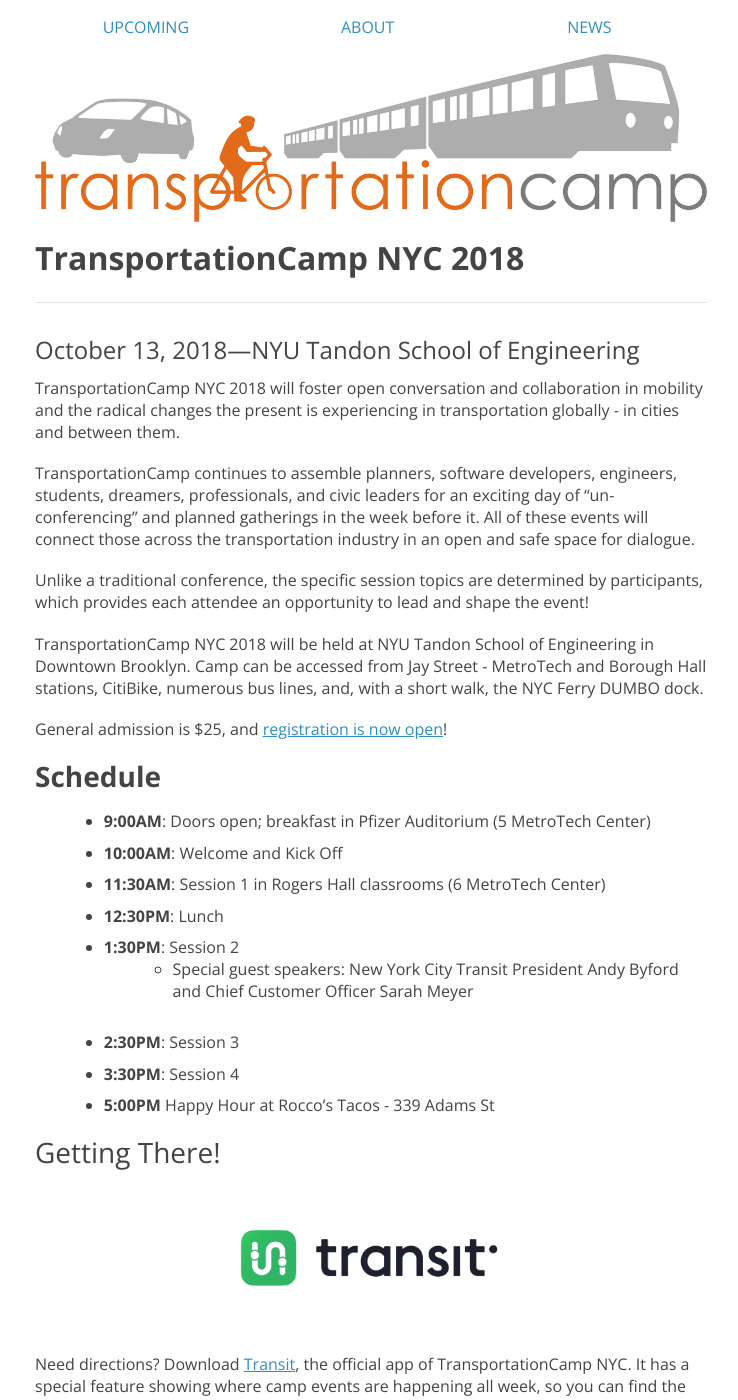
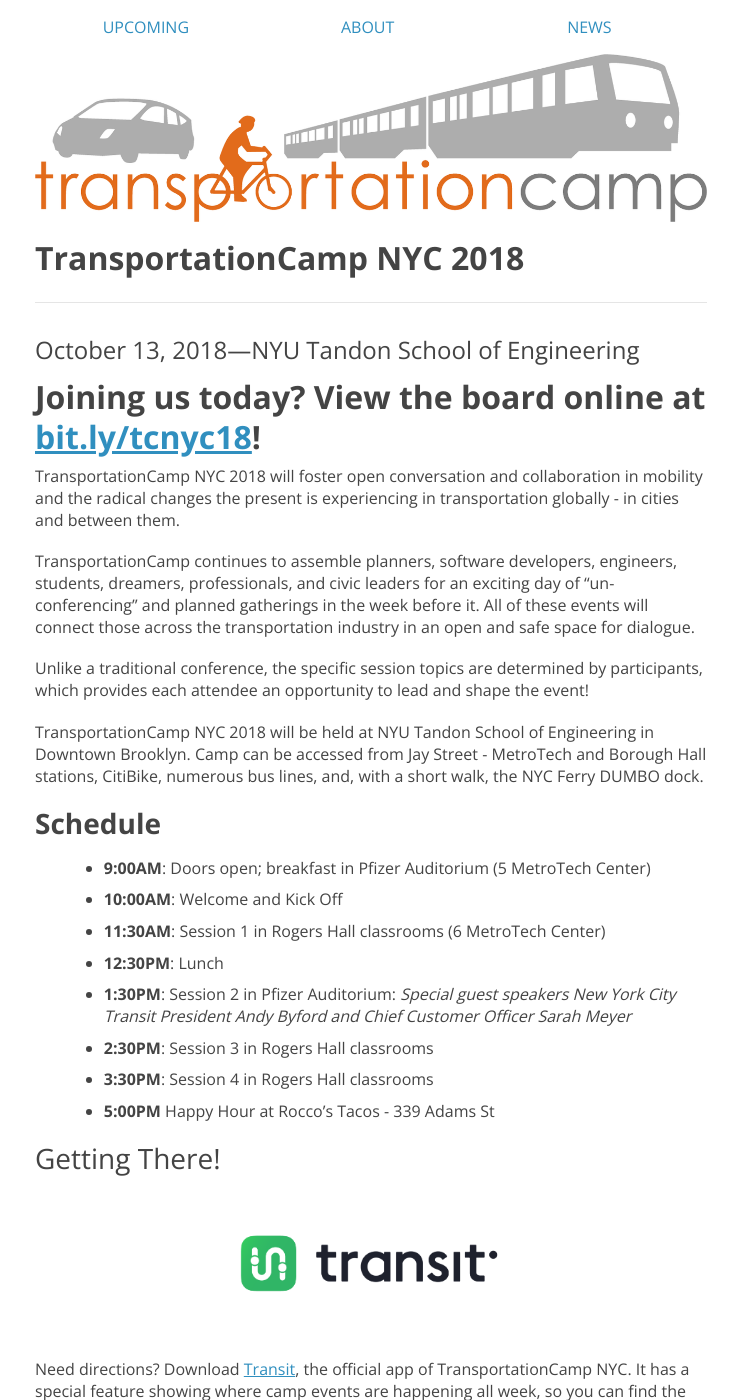
Before and after one commit to transpocamp/transportationcamp.org, a Jekyll site: the page built from events/nyc-2018/index.markdown, in a window 1280 px wide and 1400 px high. Shown: the whole window, without its empty margins (269-1007 px from the left). Built offline with Jekyll 4.4.1, drawn with Linux system fonts in a browser that asks for light colours; nearby versions of some CDN libraries.

Commit message:
NYC day of

```diff
--- a/events/nyc-2018/index.markdown
+++ b/events/nyc-2018/index.markdown
@@ -8,7 +8,7 @@
 ---
 ##### October 13, 2018—NYU Tandon School of Engineering
 
-<!--- ## Joining us today? View the board online at [bit.ly/tcnyc18](https://bit.ly/tcnyc18)! --->
+## Joining us today? View the board online at [bit.ly/tcnyc18](https://bit.ly/tcnyc18)!
 
 TransportationCamp NYC 2018 will foster open conversation and collaboration in mobility and the radical changes the present is experiencing in transportation globally - in cities and between them.
 
@@ -18,18 +18,15 @@
 
 TransportationCamp NYC 2018 will be held at NYU Tandon School of Engineering in Downtown Brooklyn. Camp can be accessed from Jay Street - MetroTech and Borough Hall stations, CitiBike, numerous bus lines, and, with a short walk, the NYC Ferry DUMBO dock.
 
-General admission is $25, and [registration is now open](https://www.eventbrite.com/e/transportationcamp-nyc-2018-registration-49533901232)!
-
 ### Schedule
 
 * **9:00AM**: Doors open; breakfast in Pfizer Auditorium (5 MetroTech Center)
 * **10:00AM**: Welcome and Kick Off
 * **11:30AM**: Session 1 in Rogers Hall classrooms (6 MetroTech Center)
 * **12:30PM**: Lunch
-* **1:30PM**: Session 2
-    * Special guest speakers: New York City Transit President Andy Byford and Chief Customer Officer Sarah Meyer
-* **2:30PM**: Session 3
-* **3:30PM**: Session 4
+* **1:30PM**: Session 2 in Pfizer Auditorium: _Special guest speakers New York City Transit President Andy Byford and Chief Customer Officer Sarah Meyer_
+* **2:30PM**: Session 3 in Rogers Hall classrooms
+* **3:30PM**: Session 4 in Rogers Hall classrooms
 * **5:00PM** Happy Hour at Rocco's Tacos - 339 Adams St
 
 #### Getting There!
```
